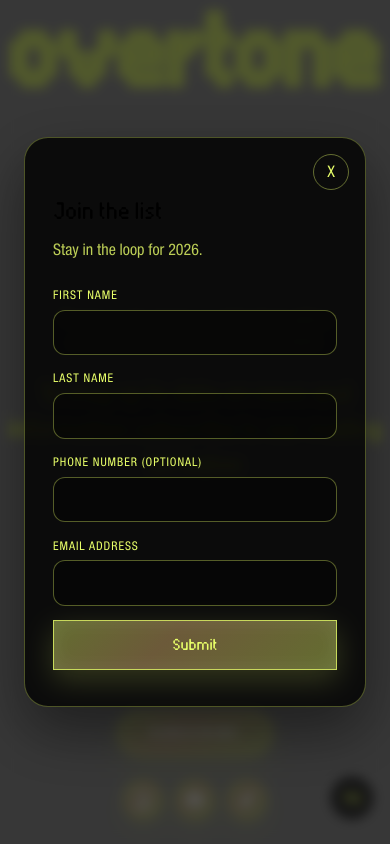
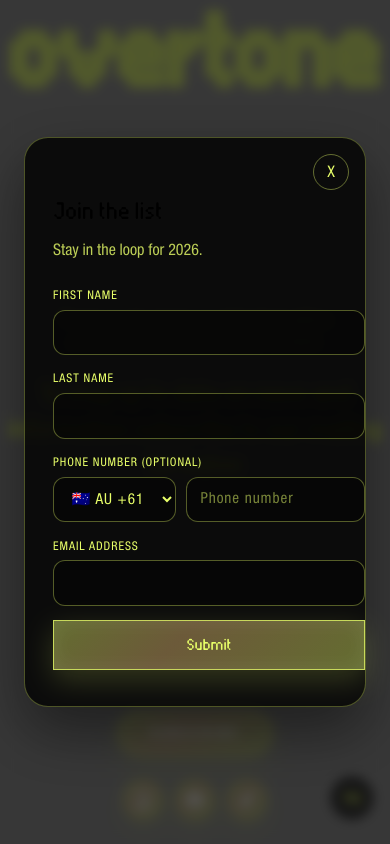
Before and after one commit to robbosenski/overtone-2025, a Next.js app: page / in a window 390 px wide. Both pictures are taken after a click on the button "SUBSCRIBE". Built offline with nearby package versions, Linux system fonts and the light colour scheme; no server answers.

Commit message:
Add phone country selector for Brevo signup

```diff
--- a/app/api/subscribe/route.ts
+++ b/app/api/subscribe/route.ts
@@ -3,6 +3,7 @@
 type SubscribePayload = {
   firstName?: string;
   lastName?: string;
+  phoneCountryCode?: string;
   phone?: string;
   email?: string;
 };
@@ -32,9 +33,19 @@
     .filter((value) => !Number.isNaN(value));
 
   const attributes: Record<string, string> = {};
-  if (payload.firstName?.trim()) attributes.FIRSTNAME = payload.firstName.trim();
-  if (payload.lastName?.trim()) attributes.LASTNAME = payload.lastName.trim();
-  if (payload.phone?.trim()) attributes.SMS = payload.phone.trim();
+  if (payload.firstName?.trim()) attributes.FNAME = payload.firstName.trim();
+  if (payload.lastName?.trim()) attributes.LNAME = payload.lastName.trim();
+  if (payload.phone?.trim()) {
+    const rawPhone = payload.phone.trim();
+    const countryCode = payload.phoneCountryCode?.trim() || "";
+    let formattedPhone = rawPhone;
+    if (!rawPhone.startsWith("+")) {
+      const digits = rawPhone.replace(/\D/g, "").replace(/^0+/, "");
+      const codeDigits = countryCode.replace(/\D/g, "");
+      formattedPhone = codeDigits ? `+${codeDigits}${digits}` : rawPhone;
+    }
+    attributes.SMS = formattedPhone;
+  }
 
   const response = await fetch("https://api.brevo.com/v3/contacts", {
     method: "POST",
@@ -47,6 +58,8 @@
       email,
       attributes,
       listIds: listIds.length ? listIds : undefined,
+      emailBlacklisted: false,
+      smsBlacklisted: false,
       updateEnabled: true,
     }),
   });
--- a/app/globals.css
+++ b/app/globals.css
@@ -260,7 +260,8 @@
   letter-spacing: 0.08em;
 }
 
-.modal-form input {
+.modal-form input,
+.modal-form select {
   border-radius: 12px;
   border: 1px solid rgba(232, 255, 105, 0.35);
   background: rgba(0, 0, 0, 0.45);
@@ -270,8 +271,22 @@
   outline: none;
 }
 
-.modal-form input:focus {
+.modal-form input:focus,
+.modal-form select:focus {
   border-color: rgba(232, 255, 105, 0.8);
+}
+
+.phone-row {
+  display: flex;
+  gap: 0.6rem;
+}
+
+.phone-row select {
+  min-width: 7.5rem;
+}
+
+.phone-row input {
+  flex: 1;
 }
 
 .modal-error {
--- a/app/page.tsx
+++ b/app/page.tsx
@@ -14,6 +14,7 @@
   const [formData, setFormData] = useState({
     firstName: "",
     lastName: "",
+    phoneCountryCode: "+61",
     phone: "",
     email: "",
   });
@@ -396,7 +397,7 @@
     };
   }, [isModalOpen]);
 
-  const handleFormChange = (field: keyof typeof formData) => (event: ChangeEvent<HTMLInputElement>) => {
+  const handleFormChange = (field: keyof typeof formData) => (event: ChangeEvent<HTMLInputElement | HTMLSelectElement>) => {
     setFormData((prev) => ({ ...prev, [field]: event.target.value }));
   };
 
@@ -419,7 +420,7 @@
       }
 
       setFormStatus("success");
-      setFormData({ firstName: "", lastName: "", phone: "", email: "" });
+      setFormData({ firstName: "", lastName: "", phoneCountryCode: "+61", phone: "", email: "" });
     } catch (error) {
       const message = error instanceof Error ? error.message : "Unable to submit. Please try again.";
       setFormStatus("error");
@@ -605,13 +606,28 @@
               </label>
               <label>
                 Phone number (optional)
+                <div className="phone-row">
+                  <select
+                    name="phoneCountryCode"
+                    value={formData.phoneCountryCode}
+                    onChange={handleFormChange("phoneCountryCode")}
+                    aria-label="Country code"
+                  >
+                    <option value="+61">🇦🇺 AU +61</option>
+                    <option value="+64">🇳🇿 NZ +64</option>
+                    <option value="+1">🇺🇸 US +1</option>
+                    <option value="+44">🇬🇧 UK +44</option>
+                    <option value="+1">🇨🇦 CA +1</option>
+                  </select>
                   <input
                     type="tel"
                     name="phone"
                     value={formData.phone}
                     onChange={handleFormChange("phone")}
                     autoComplete="tel"
+                    placeholder="Phone number"
                   />
+                </div>
               </label>
               <label>
                 Email address
```
Lines whose indentation alone changed are shown as unchanged.
